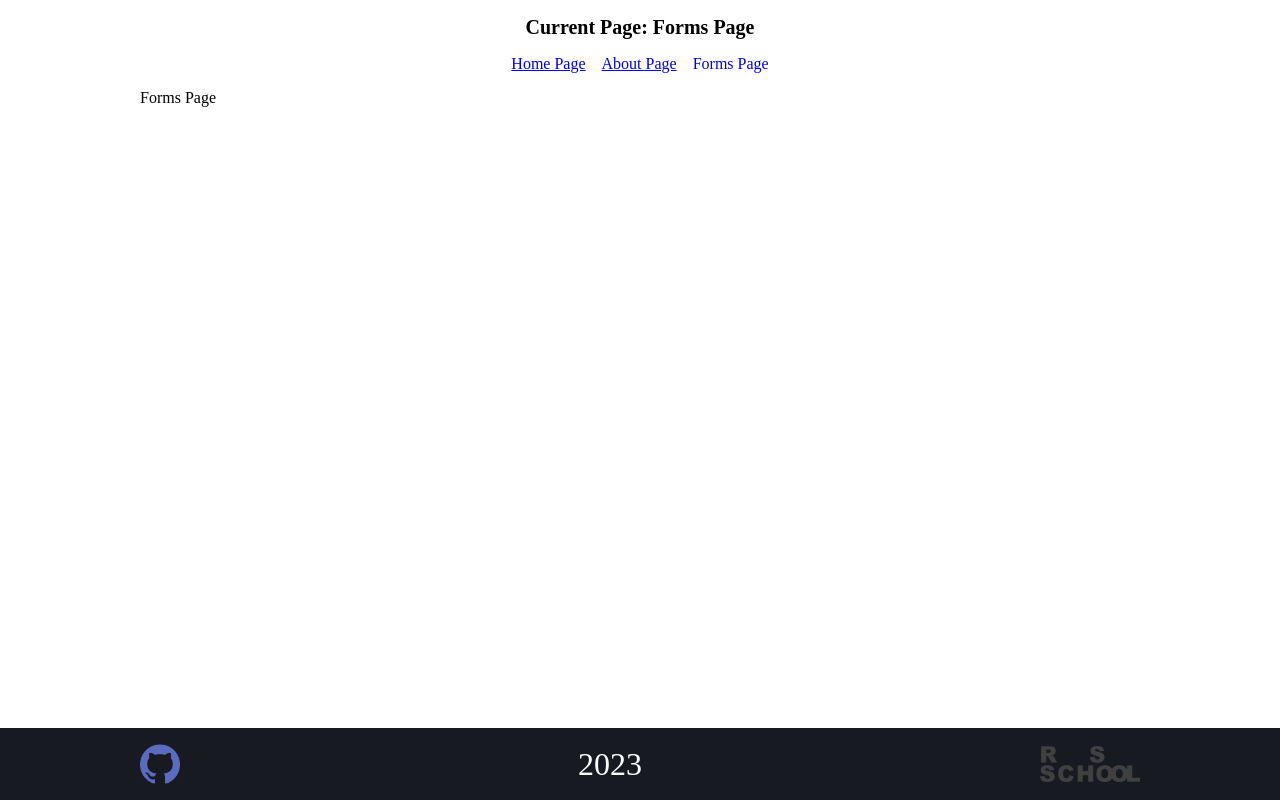
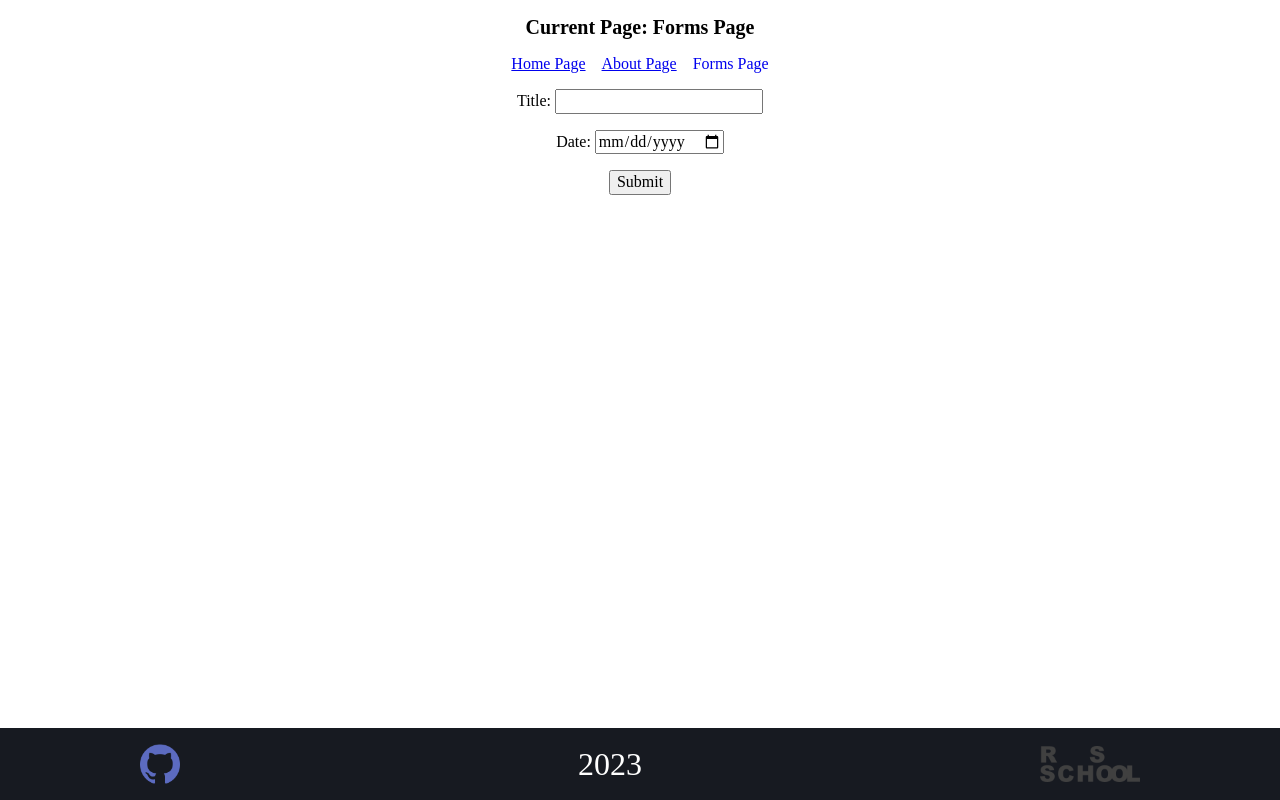
Before and after one commit to PavelZabalotny/react-2023-q1, a React (Vite) app: page /forms in a window 1280 px wide. Built offline with nearby package versions, Linux system fonts and the light colour scheme.

Commit message:
feat: render Form

```diff
--- a/src/pages/Forms/Forms.tsx
+++ b/src/pages/Forms/Forms.tsx
@@ -1,7 +1,8 @@
 import React from "react";
+import Form from "@/components/Form/Form";
 
 function Forms() {
-  return <>Forms Page</>;
+  return <Form />;
 }
 
 export default Forms;
```
